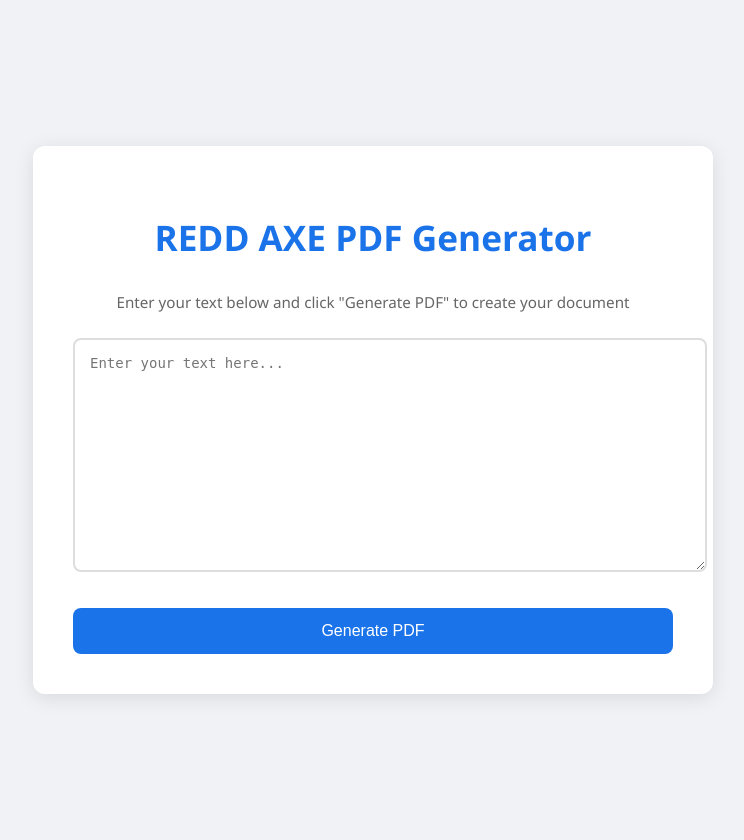
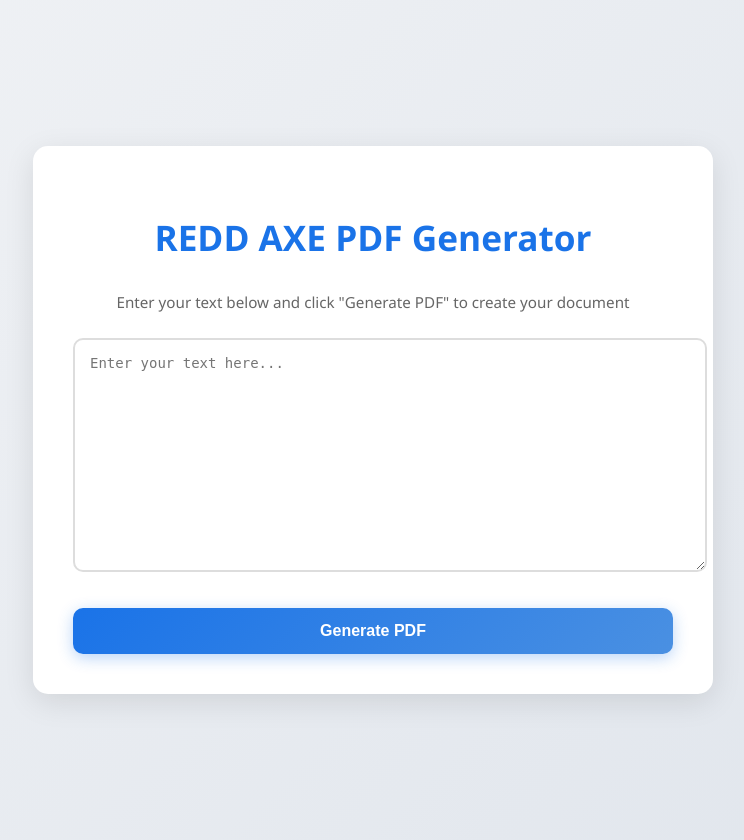
Before and after one commit to BlessingLuphahla/pdf_maker, a Flask app: page / in a window 1280 px wide. Shown: the whole page, without its empty margins (267-1011 px from the left). Run offline with Flask 3, Linux system fonts and the light colour scheme.

Commit message:
style update

```diff
--- a/static/style.css
+++ b/static/style.css
@@ -1,7 +1,7 @@
 /* General Styles */
 body {
-  font-family: "Segoe UI", Tahoma, Geneva, Verdana, sans-serif;
-  background-color: #f0f2f5;
+    font-family: 'Segoe UI', Tahoma, Geneva, Verdana, sans-serif;
+    background: linear-gradient(135deg, #f0f2f5, #e0e5ec);
     margin: 0;
     padding: 20px;
     min-height: 100vh;
@@ -15,17 +15,18 @@ body {
 .container {
     background: white;
     padding: 2.5rem;
-  border-radius: 12px;
-  box-shadow: 0 4px 20px rgba(0, 0, 0, 0.1);
+    border-radius: 15px;
+    box-shadow: 0 8px 30px rgba(0, 0, 0, 0.1);
     width: 100%;
     max-width: 600px;
     margin: 2rem auto;
     transition: transform 0.3s ease, box-shadow 0.3s ease;
+    animation: fadeIn 0.8s ease-out;
 }
 
 .container:hover {
     transform: translateY(-5px);
-  box-shadow: 0 6px 25px rgba(0, 0, 0, 0.15);
+    box-shadow: 0 12px 40px rgba(0, 0, 0, 0.2);
 }
 
 h1 {
@@ -33,7 +34,8 @@ h1 {
     text-align: center;
     margin-bottom: 1.5rem;
     font-size: 2.2rem;
-  font-weight: 600;
+    font-weight: 700;
+    animation: slideIn 0.8s ease-out;
 }
 
 .form-group {
@@ -45,11 +47,12 @@ textarea {
     height: 200px;
     padding: 15px;
     border: 2px solid #ddd;
-  border-radius: 8px;
+    border-radius: 10px;
     resize: vertical;
     font-family: monospace;
     font-size: 14px;
     transition: border-color 0.3s ease, box-shadow 0.3s ease;
+    max-height: 400px;
 }
 
 textarea:focus {
@@ -59,25 +62,28 @@ textarea:focus {
 }
 
 button {
-  background: #1a73e8;
+    background: linear-gradient(135deg, #1a73e8, #4a90e2);
     color: white;
     border: none;
     padding: 14px 28px;
-  border-radius: 8px;
+    border-radius: 10px;
     cursor: pointer;
     font-size: 16px;
     width: 100%;
     transition: background 0.3s ease, transform 0.2s ease;
-  font-weight: 500;
+    font-weight: 600;
+    box-shadow: 0 4px 15px rgba(26, 115, 232, 0.3);
 }
 
 button:hover {
-  background: #1557b0;
-  transform: translateY(-2px);
+    background: linear-gradient(135deg, #1557b0, #357abd);
+    transform: translateY(-3px);
+    box-shadow: 0 6px 20px rgba(26, 115, 232, 0.4);
 }
 
 button:active {
     transform: translateY(0);
+    box-shadow: 0 4px 15px rgba(26, 115, 232, 0.3);
 }
 
 .instructions {
@@ -85,6 +91,28 @@ button:active {
     margin-bottom: 1.5rem;
     text-align: center;
     font-size: 0.95rem;
+    animation: fadeIn 1s ease-out;
+}
+
+/* Animations */
+@keyframes fadeIn {
+    from {
+        opacity: 0;
+    }
+    to {
+        opacity: 1;
+    }
+}
+
+@keyframes slideIn {
+    from {
+        transform: translateY(-20px);
+        opacity: 0;
+    }
+    to {
+        transform: translateY(0);
+        opacity: 1;
+    }
 }
 
 /* Responsive Design */
@@ -96,6 +124,7 @@ button:active {
     .container {
         padding: 1.5rem;
         margin-top: 1rem;
+        max-width: 90%; /* Adjusted for better mobile fit */
     }
 
     h1 {
@@ -124,7 +153,8 @@ button:active {
 
     .container {
         padding: 1rem;
-    border-radius: 8px;
+        border-radius: 10px;
+        max-width: 95%; /* Further reduced for small screens */
     }
 
     h1 {
```
Lines whose indentation alone changed are shown as unchanged.
